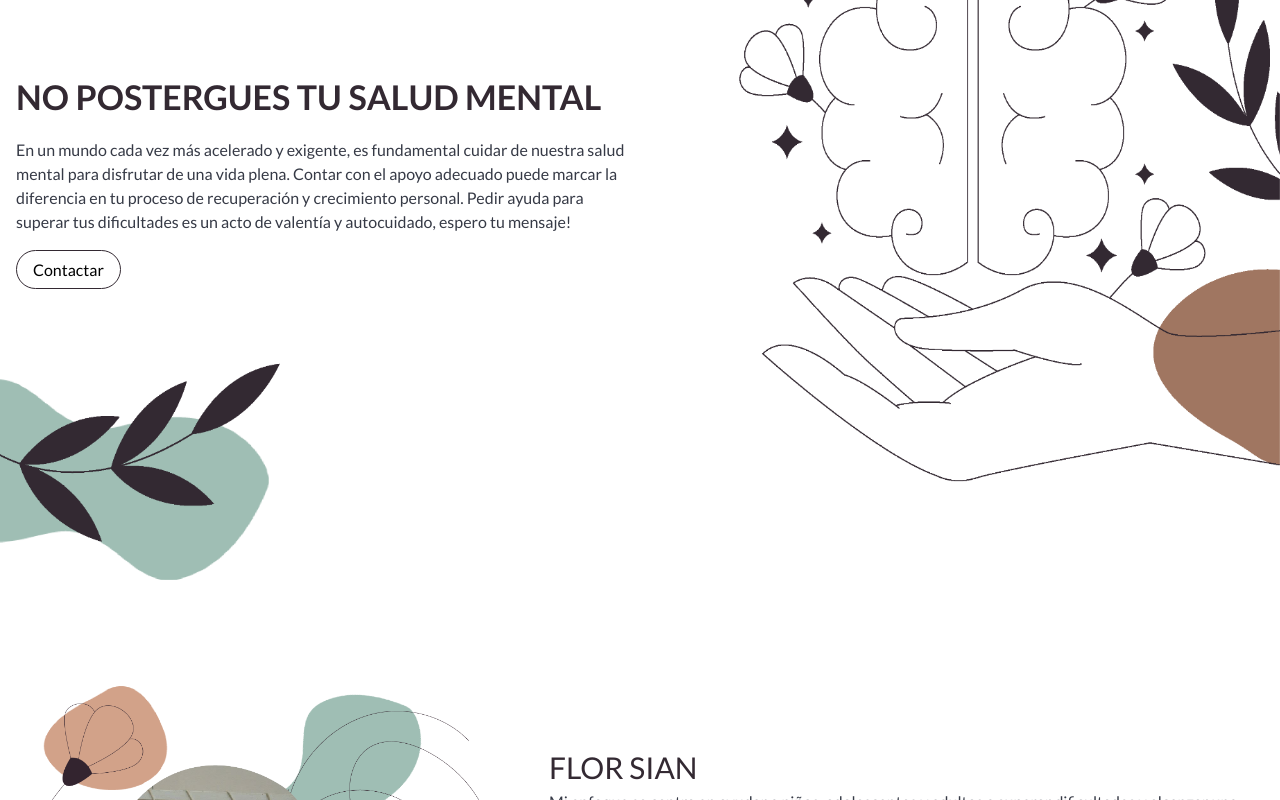
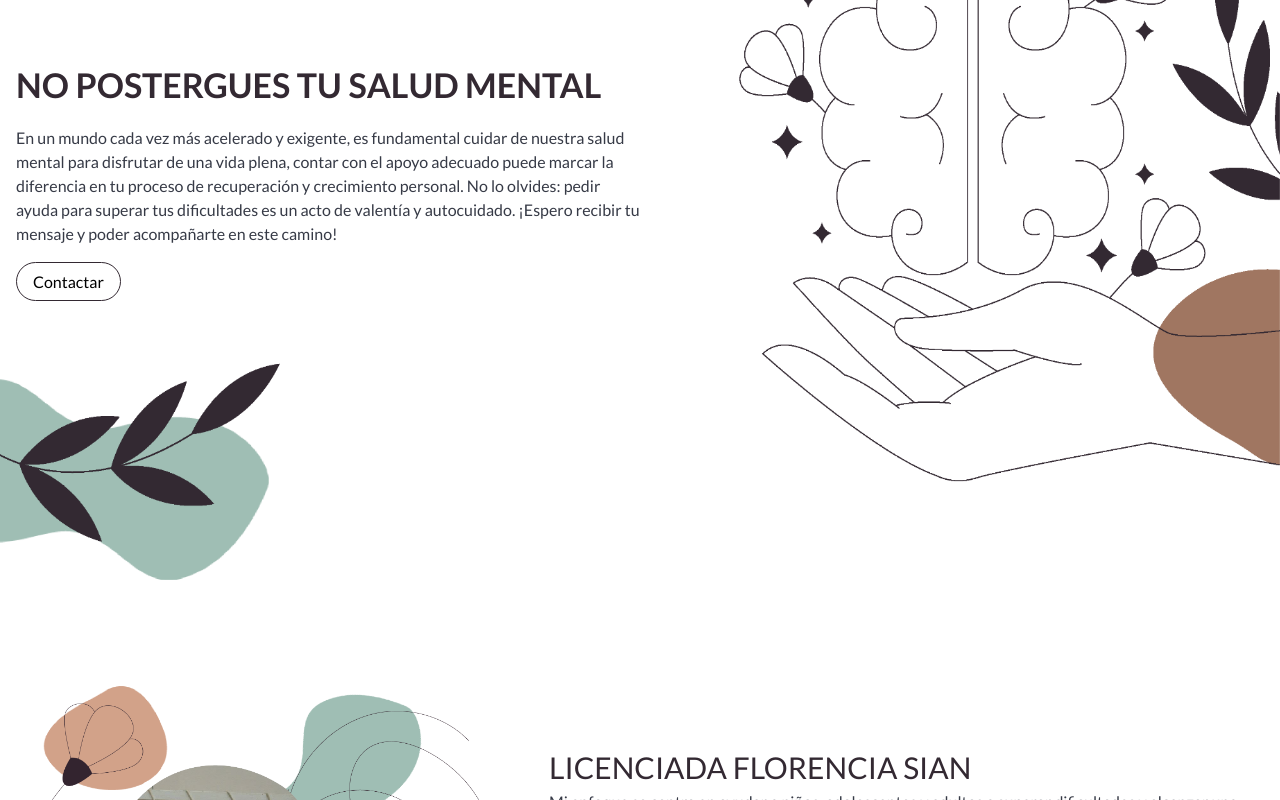
Before and after one commit to giulianoantonanzas/flor-page, a Next.js app: page / in a window 1280 px wide. Shown: the part 220-1020 px from the top of the page. Built offline with nearby package versions, Linux system fonts and the light colour scheme.

Commit message:
algunos cambios pedidos por la flor

```diff
--- a/pages/index.tsx
+++ b/pages/index.tsx
@@ -33,10 +33,11 @@ const Home = () => {
                 <p>
                   En un mundo cada vez más acelerado y exigente, es fundamental
                   cuidar de nuestra salud mental para disfrutar de una vida
-                  plena. Contar con el apoyo adecuado puede marcar la diferencia
-                  en tu proceso de recuperación y crecimiento personal. Pedir
-                  ayuda para superar tus dificultades es un acto de valentía y
-                  autocuidado, espero tu mensaje!
+                  plena, contar con el apoyo adecuado puede marcar la diferencia
+                  en tu proceso de recuperación y crecimiento personal. No lo
+                  olvides: pedir ayuda para superar tus dificultades es un acto
+                  de valentía y autocuidado. ¡Espero recibir tu mensaje y poder
+                  acompañarte en este camino!
                 </p>
                 <a href="#contact">
                   <button className="w-fit container">Contactar</button>
@@ -66,7 +67,7 @@ const Home = () => {
 
         <div className="w-full md:w-3/4 container mx-auto text-center md:text-left">
           <Fade triggerOnce cascade delay={200} duration={1000}>
-            <h2>Flor Sian</h2>
+            <h2>Licenciada Florencia Sian</h2>
             <p>
               Mi enfoque se centra en ayudar a niños, adolescentes y adultos a
               superar dificultades y alcanzar una vida plena. Utilizo técnicas
```
